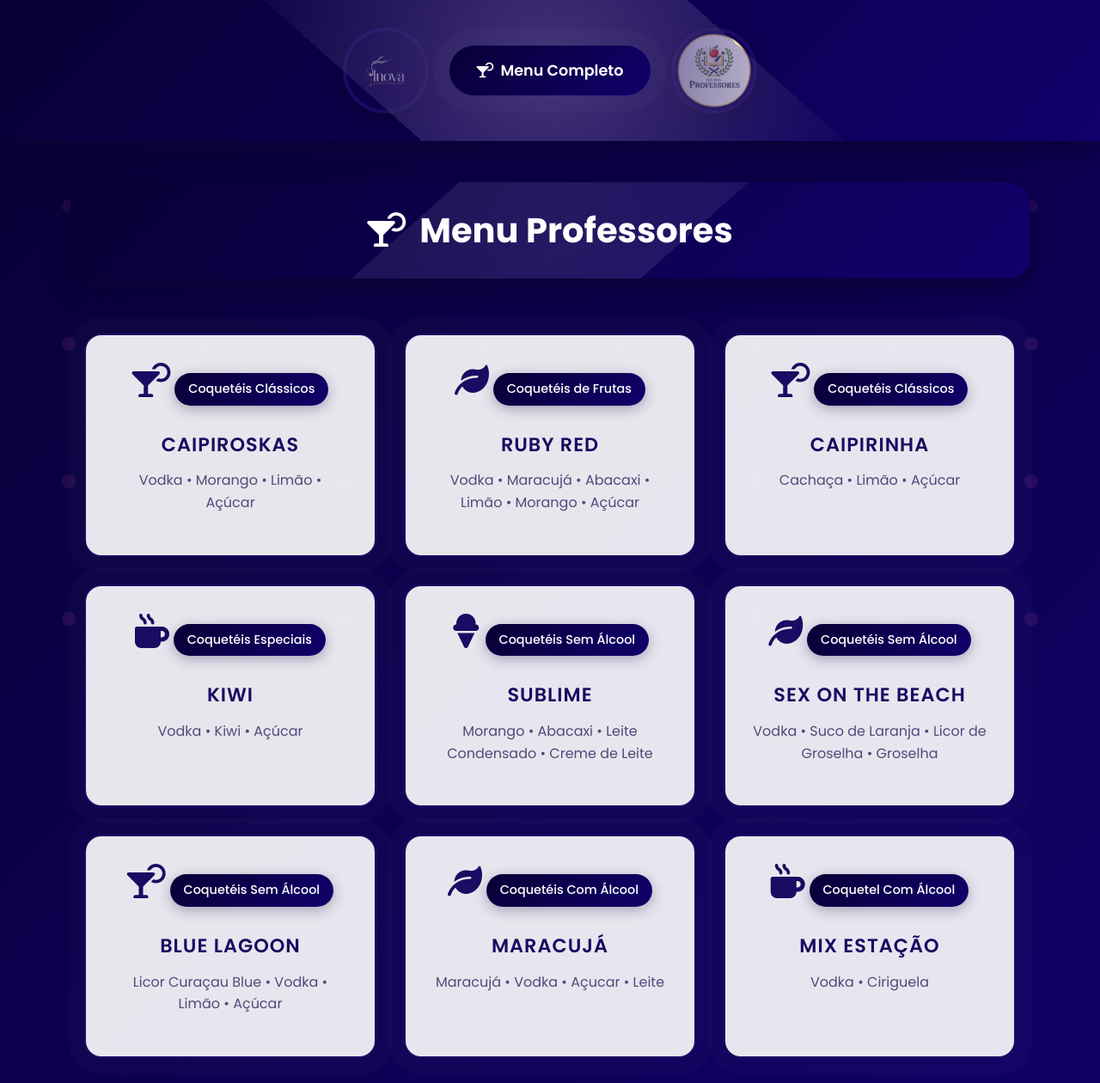
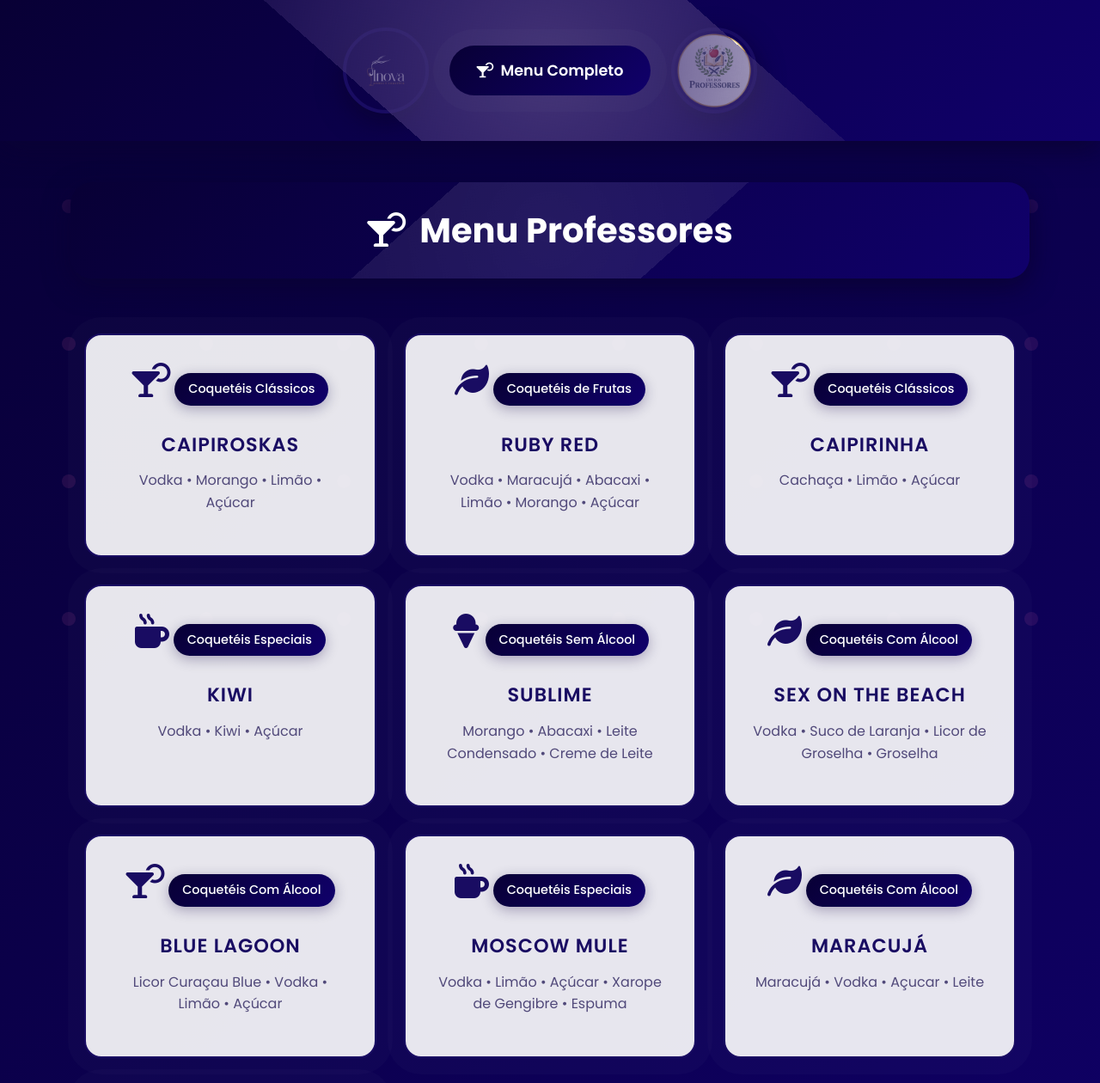
Before and after one commit to paulomml/Inova-Drinks_profs, a plain HTML site: page index.html in a window 1280 px wide. Shown: the top 1260 px of the page at 86% size. Drawn offline with nearby package versions, Linux system fonts and the light colour scheme.

Commit message:
Update index.html

```diff
--- a/index.html
+++ b/index.html
@@ -94,7 +94,7 @@
       left: -50%;
       width: 200%;
       height: 200%;
-      background: radial-gradient(circle, #423275 0%, transparent 30%);
+      background: radial-gradient(circle, #423275 0%, transparent 40%);
       animation: float 6s ease-in-out infinite;
     }
 
@@ -585,19 +585,27 @@
         </div>
 
         <!-- Cartão de produto: Tropical -->
-        <div class="product-card" onclick="openProductDetailModal('SEX ON THE BEACH', 'Drink cremoso e delicioso SEX ON THE BEACH, Suco de Laranja, Vodka, Licor de Groselha, Groselha. Disponível com ou sem álcool.', 'fas fa-heart')">
+        <div class="product-card" onclick="openProductDetailModal('SEX ON THE BEACH', 'Drink cremoso e delicioso SEX ON THE BEACH, Suco de Laranja, Vodka, Licor de Groselha, Groselha. Disponível com álcool.', 'fas fa-heart')">
           <i class="fas fa-leaf product-icon"></i>
-          <div class="category-badge">Coquetéis Sem Álcool</div>
+          <div class="category-badge">Coquetéis Com Álcool</div>
           <h3 class="product-title">SEX ON THE BEACH</h3>
           <p class="product-description">Vodka • Suco de Laranja • Licor de Groselha • Groselha</p>
         </div>
 
          <!-- Cartão de produto: Grape -->
-        <div class="product-card" onclick="openProductDetailModal('Grape', 'Drink cremoso e delicioso com uva, abacaxi, leite condensado e creme de leite. Disponível com ou sem álcool, uma explosão de sabor.', 'fas fa-heart')">
+        <div class="product-card" onclick="openProductDetailModal('BLUE LAGOON', 'Drink cremoso e delicioso com uva, abacaxi, leite condensado e creme de leite. Disponível com álcool, uma explosão de sabor.', 'fas fa-heart')">
           <i class="fas fa-cocktail product-icon"></i>
-          <div class="category-badge">Coquetéis Sem Álcool</div>
+          <div class="category-badge">Coquetéis Com Álcool</div>
           <h3 class="product-title">BLUE LAGOON</h3>
           <p class="product-description">Licor Curaçau Blue • Vodka • Limão • Açúcar</p>
+        </div>
+
+        <!-- Cartão de produto: MOSCOW MULE -->
+        <div class="product-card" onclick="openProductDetailModal('MOSCOW MULE', 'Drink sofisticado com vodka, limão, açúcar, xarope de gengibre e espuma cremosa. Sabor picante e refrescante.', 'fas fa-fire')">
+          <i class="fas fa-mug-hot product-icon"></i>
+          <div class="category-badge">Coquetéis Especiais</div>
+          <h3 class="product-title">MOSCOW MULE</h3>
+          <p class="product-description">Vodka • Limão • Açúcar • Xarope de Gengibre • Espuma</p>
         </div>
 
         <!-- Cartão de produto: Maracujá -->
@@ -738,7 +746,5 @@
     `;
     document.head.appendChild(style);
   </script>
-
 </body>
-
 </html>
```
